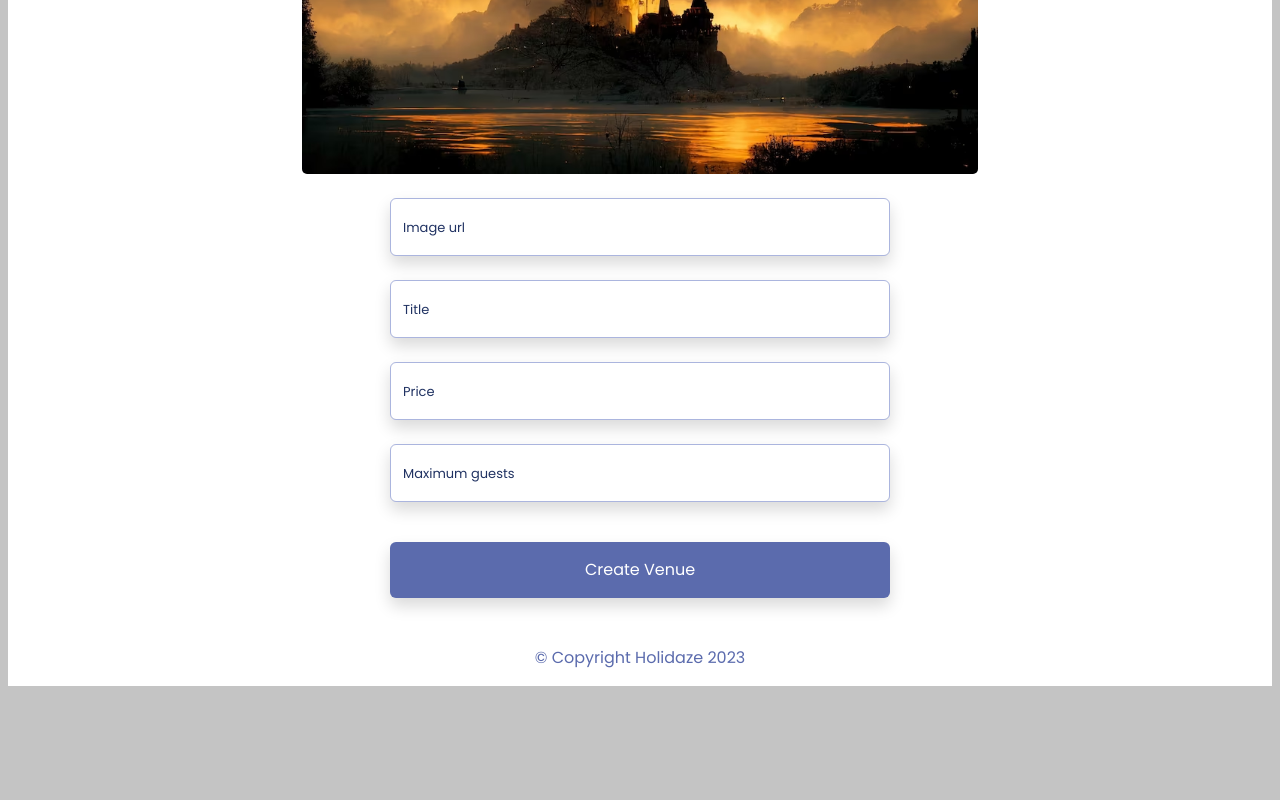
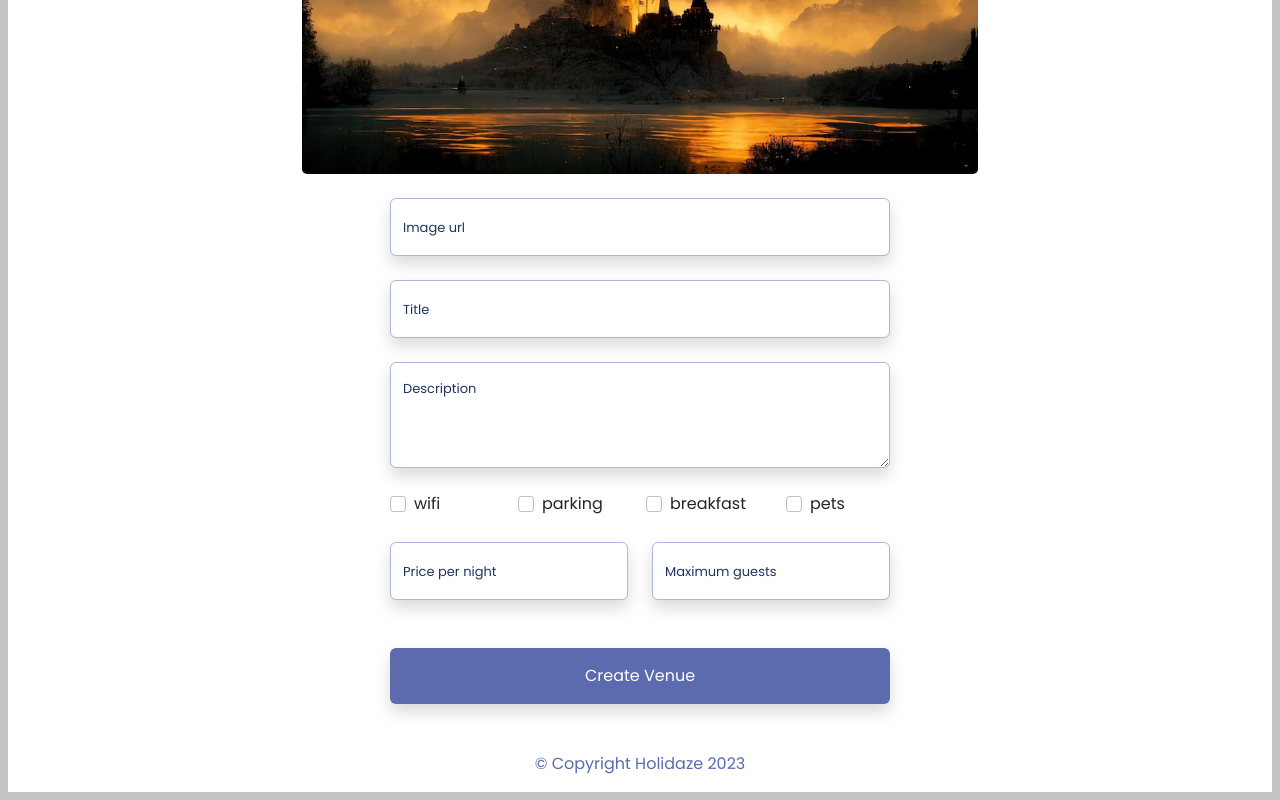
Before and after one commit to chasju/holidaze, a Next.js app in the folder app/: page /create/venue in a window 1280 px wide. Shown: the part 398-1198 px from the top of the page. Before the commit the page ends 1092 px from the top, so only its background shows below. Built offline with nearby package versions, Linux system fonts and the light colour scheme.

Commit message:
Adds inputs and checkboxes

```diff
--- a/app/src/components/createVenueForm/CreateVenueForm.jsx
+++ b/app/src/components/createVenueForm/CreateVenueForm.jsx
@@ -1,42 +1,129 @@
 import { useState } from "react";
-import { Button, Form } from "react-bootstrap";
+import { Button, Col, Form, Row } from "react-bootstrap";
 import Modal from "react-bootstrap/Modal";
+import { useForm } from "react-hook-form";
+import { yupResolver } from "@hookform/resolvers/yup";
+import * as yup from "yup";
+// import createVenue from "@/hooks/create/createVenue";
+
+const schema = yup.object({
+  image: yup.array().required("Please upload minimum one image."),
+  title: yup.string().required("Please provide a title.").min(3, "Title is too short - must be minimum 3 characters."),
+  price: yup.number().required("Please provide price per night."),
+  maxGuests: yup.number().required("Minimum 1 guest."),
+});
 
 const CreateVenueForm = () => {
+  const {
+    register,
+    handleSubmit,
+    reset,
+    formState: { errors },
+  } = useForm({
+    resolver: yupResolver(schema),
+  });
+
+  // Success message
   const [show, setShow] = useState(false);
 
   const handleClose = () => {
-    //reset
+    reset();
     setShow(false);
   };
+
   const handleShow = () => setShow(true);
+
+  // Fail message
+  const [registerFail, setRegisterFail] = useState(false);
+  const [failMessage, setFailMessage] = useState("");
+
+  const handleFail = (message) => {
+    setRegisterFail(true);
+    setFailMessage(message);
+  };
+
+  function onSubmit(data) {
+    // createVenue(data, handleShow, handleFail);
+    console.log(data);
+  }
+
+  // Checking Meta
+  const [metaCheck, setMetaCheck] = useState({
+    wifi: false,
+    parking: false,
+    breakfast: false,
+    pets: false,
+  });
+
+  const handleCheckChange = (item) => {
+    setMetaCheck((prevMeta) => ({
+      ...prevMeta,
+      [item]: !prevMeta[item],
+    }));
+  };
+
+  console.log(metaCheck);
 
   return (
     <div>
-      <Form className="m-auto mt-4" style={{ maxWidth: 500 }}>
+      <Form onSubmit={handleSubmit(onSubmit)} className="m-auto mt-4 " style={{ maxWidth: 500 }}>
         <Form.Group className="mb-4" controlId="formBasicURL">
           <Form.Label visuallyHidden>Image url</Form.Label>
-          <Form.Control type="url" placeholder="Image url" className="border-light shadow py-3" />
+          <Form.Control type="url" placeholder="Image url" className="border-light shadow py-3 text-primary" />
+        </Form.Group>
+        {registerFail && (
+          <Form.Group className="mb-3">
+            <Form.Text className="fw-semibold text-primary bg-lighter p-2 rounded-1">{failMessage}</Form.Text>
+          </Form.Group>
+        )}
+        <Form.Group className="mb-4" controlId="formBasicTitle">
+          <Form.Label visuallyHidden>title</Form.Label>
+          <Form.Control type="text" placeholder="Title" className="border-light shadow py-3 text-primary" />
         </Form.Group>
         <Form.Group className="mb-4" controlId="formBasicTitle">
-          <Form.Label visuallyHidden>title</Form.Label>
-          <Form.Control type="text" placeholder="Title" className="border-light shadow py-3" />
+          <Form.Label visuallyHidden>description</Form.Label>
+          <Form.Control as="textarea" rows={3} placeholder="Description" className="border-light shadow py-3 text-primary" />
         </Form.Group>
-        <Form.Group className="mb-4" controlId="formBasicPrice">
-          <Form.Label visuallyHidden>price</Form.Label>
-          <Form.Control type="number" placeholder="Price" className="border-light shadow py-3" />
+        <Form.Group className="mb-4" controlId="formBasicTitle">
+          {["checkbox"].map((type) => (
+            <Row key={type} className="mb-3">
+              <Col>
+                <Form.Check onChange={() => handleCheckChange("wifi")} checked={metaCheck.wifi} inline label="wifi" name="meta" type={type} />
+              </Col>
+              <Col>
+                <Form.Check onChange={() => handleCheckChange("parking")} checked={metaCheck.parking} inline label="parking" name="meta" type={type} />
+              </Col>
+              <Col>
+                <Form.Check onChange={() => handleCheckChange("breakfast")} checked={metaCheck.breakfast} inline label="breakfast" name="meta" type={type} />
+              </Col>
+              <Col>
+                <Form.Check onChange={() => handleCheckChange("pets")} checked={metaCheck.pets} inline label="pets" name="meta" type={type} />
+              </Col>
+            </Row>
+          ))}
         </Form.Group>
-        <Form.Group className="mb-3" controlId="formBasicMaxGuests">
-          <Form.Label visuallyHidden>max guests</Form.Label>
-          <Form.Control type="number" placeholder="Maximum guests" className="border-light shadow py-3" />
-        </Form.Group>
+        <Row>
+          <Col>
+            <Form.Group className="mb-4" controlId="formBasicPrice">
+              <Form.Label visuallyHidden>price</Form.Label>
+              <Form.Control type="number" placeholder="Price per night" className="border-light shadow py-3 text-primary" />
+            </Form.Group>
+          </Col>
+          <Col>
+            <Form.Group className="mb-3" controlId="formBasicMaxGuests">
+              <Form.Label visuallyHidden>max guests</Form.Label>
+              <Form.Control type="number" placeholder="Maximum guests" className="border-light shadow py-3 text-primary" />
+            </Form.Group>
+          </Col>
+        </Row>
+
         <Button onClick={handleShow} variant="primary" type="button" className="w-100 bg-secondary py-3 mt-4 border-0 shadow">
           Create Venue
         </Button>
         <Modal show={show} onHide={handleClose}>
           <Modal.Body className="rounded-top text-center text-primary fw-bold fs-3 p-5">Venue created!</Modal.Body>
           <div className=" rounded-bottom d-flex justify-content-center pb-5">
-            <Button variant="secondary" href="/venue">
+            <Button variant="secondary" href="/profile">
               Go to venue
             </Button>
           </div>
--- /dev/null
+++ b/app/src/hooks/create/createVenue.js
@@ -0,0 +1,33 @@
+import { BASE_URL } from "@/utils/baseUrl";
+import axios from "axios";
+
+const createVenue = async ({ fullName, email, password, avatar }, handleShow, handleFail) => {
+  try {
+    const response = await axios.post(
+      `${BASE_URL}/auth/register`,
+      {
+        name: fullName,
+        email: email,
+        password: password,
+        avatar: avatar,
+        venueManager: true,
+      },
+      {
+        headers: {
+          "Content-Type": "application/json",
+        },
+      }
+    );
+
+    // Opening register success modal
+    handleShow();
+
+    return response;
+  } catch (error) {
+    const message = error?.response?.data?.errors?.[0]?.message;
+    // Sending error message
+    handleFail(message);
+  }
+};
+
+export default createVenue;
```
